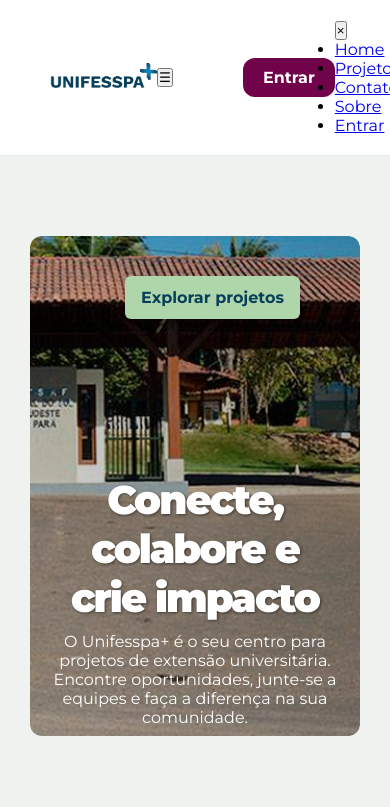
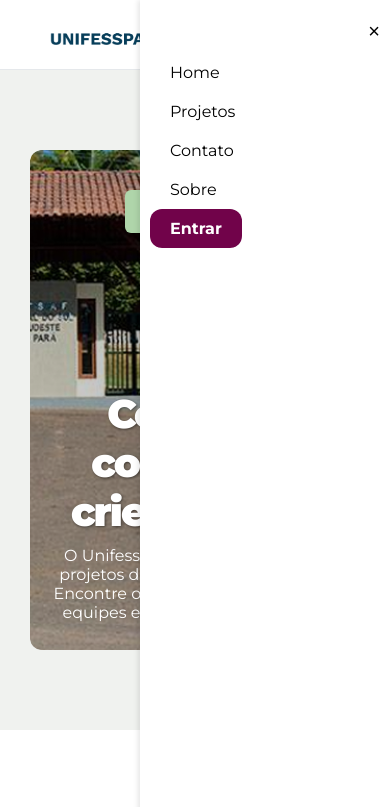
Before and after one commit to LuanAssis01/Final_Project_Web, a website: page frontend/home.html in a window 390 px wide. Both pictures are taken after a click on the button "Abrir menu". Shown: the top 807 px of the page. Drawn offline with Linux system fonts and the light colour scheme.

Commit message:
style: responsividade nav

```diff
--- a/frontend/home.html
+++ b/frontend/home.html
@@ -57,12 +57,12 @@
       <aside class="side-menu">
         <button class="close-menu" aria-label="Fechar menu">&times;</button>
         <ul>
-          <li><a href="./home.html">Home</a></li>
+          <li><a href="./home.html" class="home">Home</a></li>
           <li><a href="./src/pages/public/projetos.html">Projetos</a></li>
           <li><a href="./src/pages/public/contato.html">Contato</a></li>
           <li><a href="./src/pages/public/sobre.html">Sobre</a></li>
-          <li><a href="./src/pages/public/login.html">Entrar</a></li>
         </ul>
+        <a href="./src/pages/public/login.html" class="btn">Entrar</a>
       </aside>
     </header>
 
@@ -137,5 +137,7 @@
       </div>
       <p>©2023 Unifesspa+. Todos os direitos reservados.</p>
     </footer>
+
+    <script src="../frontend/src/js/openMenu.js"></script>
   </body>
 </html>
--- /dev/null
+++ b/frontend/src/js/openMenu.js
@@ -0,0 +1,11 @@
+const toggleButton = document.querySelector('.menu-toggle');
+const sideMenu = document.querySelector('.side-menu');
+const closeButton = document.querySelector('.close-menu');
+
+toggleButton.addEventListener('click', () => {
+  sideMenu.classList.add('open');
+});
+
+closeButton.addEventListener('click', () => {
+  sideMenu.classList.remove('open');
+});
--- a/frontend/src/style/home.css
+++ b/frontend/src/style/home.css
@@ -9,6 +9,10 @@ header {
 
 .logo img {
     height: 40px;
+}
+
+.active-nav {
+    color: var(--magenta-hover);
 }
 
 nav {
@@ -34,14 +38,18 @@ nav ul li a:hover {
 
 }
 
-.btn-entrar {
+.btn {
     background-color: var(--magenta);
-    color: #ffffff;
+    color: #fff;
     padding: 1rem 2rem;
     text-decoration: none;
     border-radius: 1.2rem;
+    font-weight: 600;
+}
+
+.btn-entrar {
     margin-left: 7rem;
-    font-weight: 600;
+    color: #fff;
 }
 
 .btn-entrar:hover {
@@ -213,6 +221,57 @@ footer p {
     font-size: 1.6rem;
 }
 
+.menu-toggle {
+  display: none;
+  background: none;
+  border: none;
+  font-size: 2rem;
+  cursor: pointer;
+}
+
+.side-menu {
+  position: fixed;
+  top: 0;
+  right: -100%;
+  width: 250px;
+  height: 100%;
+  background-color: #fff;
+  padding: 2rem 1rem;
+  box-shadow: -2px 0 5px rgba(0, 0, 0, 0.1);
+  transition: right 0.3s ease-in-out;
+  z-index: 1000;
+}
+
+.side-menu.open {
+  right: 0;
+}
+
+.side-menu .close-menu {
+  font-size: 2rem;
+  background: none;
+  border: none;
+  display: block;
+  margin-left: auto;
+  cursor: pointer;
+}
+
+/* Estilo do menu lateral */
+.side-menu ul {
+  list-style: none;
+  padding: 0;
+}
+
+.side-menu ul li {
+  margin: 2rem 2rem;
+  color: #fff;
+}
+
+.side-menu ul li a {
+  text-decoration: none;
+  color: #000;
+  font-size: 1.6rem;
+}
+
 /*Responsividade*/
 
 /* Celulares em geral */
@@ -248,6 +307,13 @@ footer p {
   .como-funciona {
     padding: 5.7rem 8rem;
   }
+  nav,
+  .btn-entrar {
+    display: none;
+  }
+  .menu-toggle {
+    display: block;
+  }
 }
 
 /* Tablets (768px a 1024px) */
@@ -259,13 +325,3 @@ footer p {
     gap: 4rem;
   }
 }
-
-/* Laptops e notebooks (1025px a 1366px) */
-@media (min-width: 1025px) and (max-width: 1366px) {
-  /* Estilos para notebooks/laptops médios */
-}
-
-/* Telas grandes e desktops full HD */
-@media (min-width: 1367px) {
-  /* Estilos para telas grandes */
-}
```
